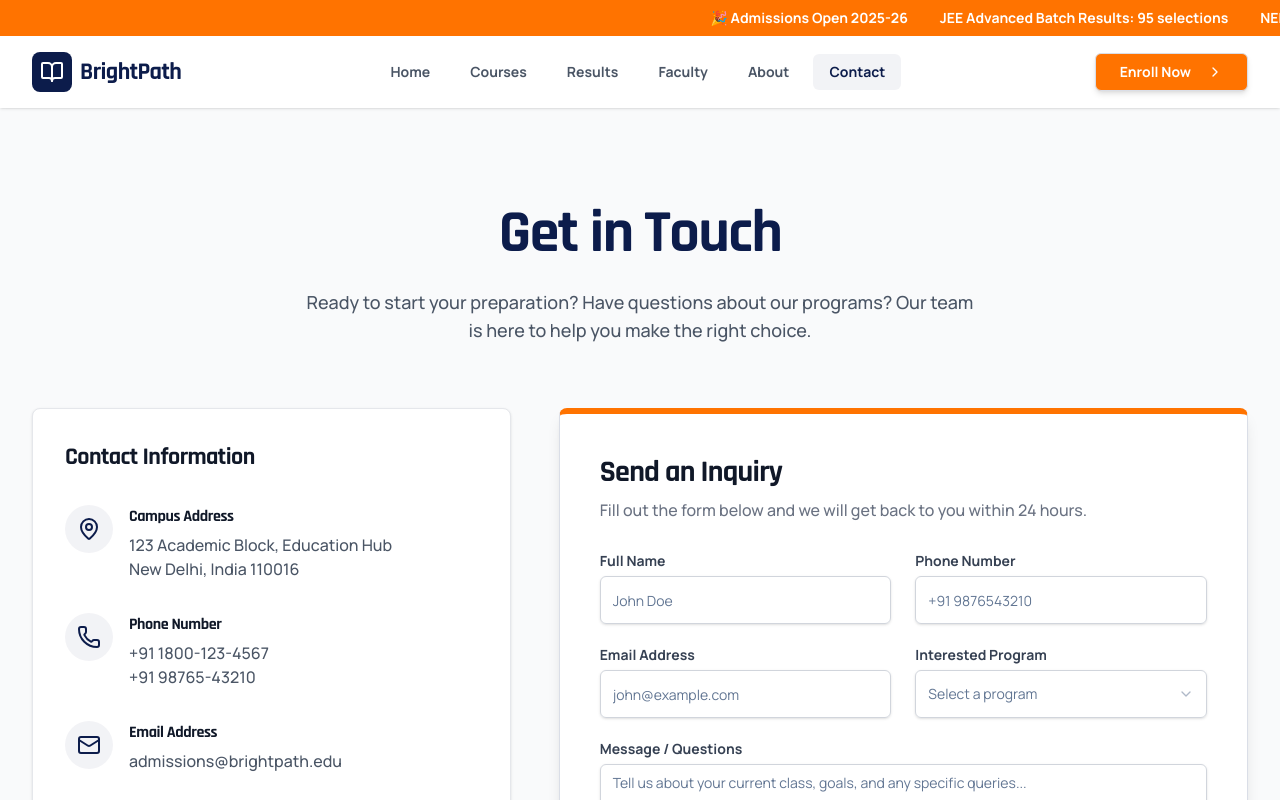
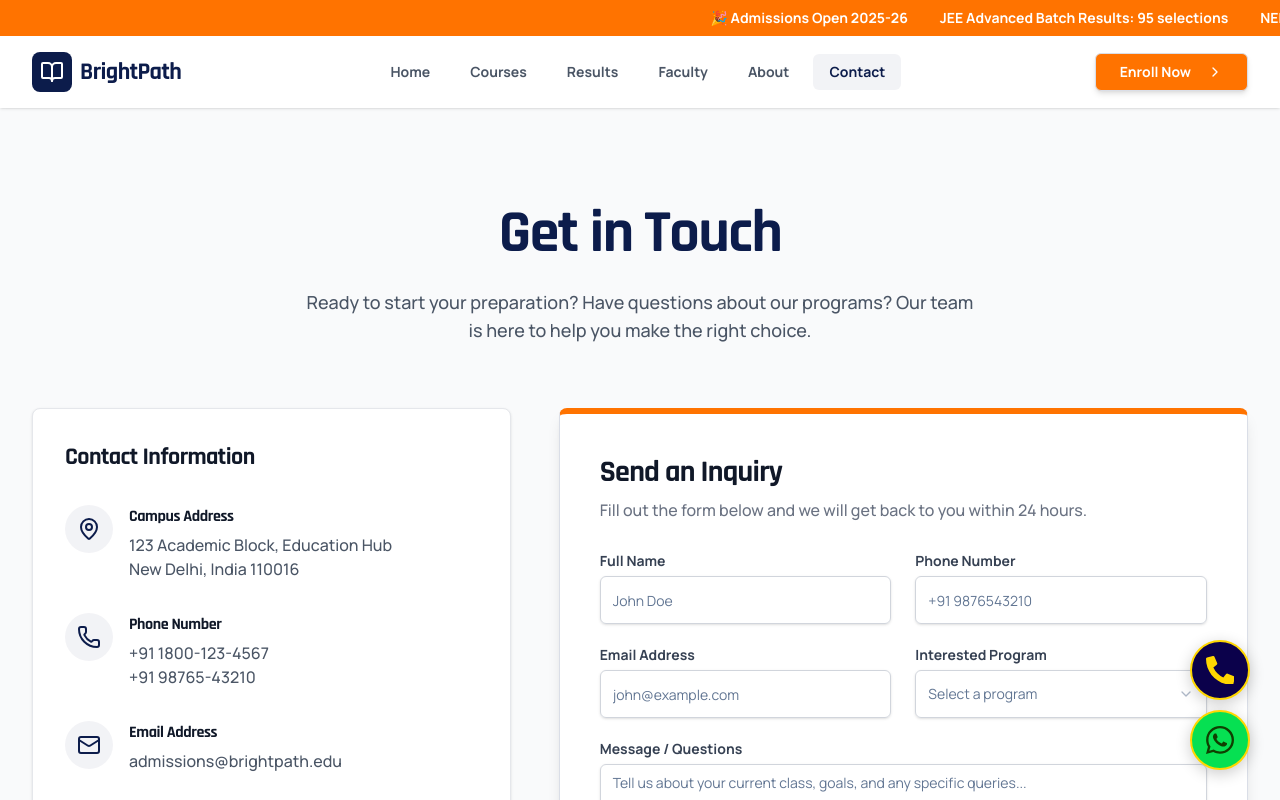
Before and after one commit to aksri648/coaching_web_2, a React (Vite) app: page /contact in a window 1280 px wide. Shown: the top 800 px of the page. Built offline with nearby package versions, Linux system fonts and the light colour scheme.

Commit message:
added call and whatsapp button

```diff
--- /dev/null
+++ b/src/components/callbutton-whatsappbutton/callbutton.css
@@ -0,0 +1,48 @@
+.call-button {
+  position: fixed;
+  bottom: 100px;      /* Above WhatsApp button */
+  right: 30px;
+  width: 60px;
+  height: 60px;
+  background: #0B014B; /* Navy blue */
+  color: #FFD700;      /* Yellow */
+  border-radius: 50%;
+  display: flex;
+  align-items: center;
+  justify-content: center;
+  box-shadow: 0 4px 15px rgba(0, 0, 0, 0.2);
+  transition: all 0.3s ease;
+  z-index: 1000;
+  text-decoration: none;
+  border: 2px solid #FFD700;
+}
+
+.call-button:hover {
+  background: #1a0b6b;
+  transform: translateY(-5px) scale(1.1);
+  box-shadow: 0 8px 25px rgba(11, 1, 75, 0.4);
+  border-color: #FFD700;
+}
+
+.call-icon {
+  font-size: 1.8rem;
+}
+
+/* Responsive adjustments */
+@media (max-width: 768px) {
+  .call-button {
+    width: 50px;
+    height: 50px;
+    bottom: 80px;      /* Adjusted for smaller screens */
+    right: 20px;
+  }
+  .call-icon {
+    font-size: 1.4rem;
+  }
+}
+
+@media (max-width: 480px) {
+  .call-button {
+    bottom: 80px;
+  }
+}
--- /dev/null
+++ b/src/components/callbutton-whatsappbutton/callbutton.jsx
@@ -0,0 +1,20 @@
+import React from 'react';
+import { FaPhoneAlt } from 'react-icons/fa';
+import './callbutton.css';
+
+const CallButton = () => {
+  const phoneNumber = '+971 56 911 9955';
+  const telUrl = `tel:${phoneNumber}`;
+
+  return (
+    <a
+      href={telUrl}
+      className="call-button"
+      aria-label="Call us"
+    >
+      <FaPhoneAlt className="call-icon" />
+    </a>
+  );
+};
+
+export default CallButton;
--- /dev/null
+++ b/src/components/callbutton-whatsappbutton/whatsappbtn.css
@@ -0,0 +1,42 @@
+.whatsapp-button {
+  position: fixed;
+  bottom: 30px;
+  right: 30px;
+  width: 60px;
+  height: 60px;
+  background: #06e052; /* Navy blue */
+  color: #103f01; /* Yellow */
+  border-radius: 50%;
+  display: flex;
+  align-items: center;
+  justify-content: center;
+  box-shadow: 0 4px 15px rgba(0, 0, 0, 0.2);
+  transition: all 0.3s ease;
+  z-index: 1000;
+  text-decoration: none;
+  border: 2px solid #FFD700; /* Yellow border */
+}
+
+.whatsapp-button:hover {
+  background: #1a0b6b; /* Lighter navy */
+  transform: translateY(-5px) scale(1.1);
+  box-shadow: 0 8px 25px rgba(11, 1, 75, 0.4);
+  border-color: #FFD700;
+}
+
+.whatsapp-icon {
+  font-size: 2rem;
+}
+
+/* Responsive adjustments */
+@media (max-width: 768px) {
+  .whatsapp-button {
+    width: 50px;
+    height: 50px;
+    bottom: 20px;
+    right: 20px;
+  }
+  .whatsapp-icon {
+    font-size: 1.6rem;
+  }
+}
--- /dev/null
+++ b/src/components/callbutton-whatsappbutton/whatsappbtn.jsx
@@ -0,0 +1,23 @@
+import React from 'react';
+import { FaWhatsapp } from 'react-icons/fa';
+import './whatsappbtn.css';
+
+const WhatsAppButton = () => {
+  const phoneNumber = '971569119955';
+  const message = 'Hello, I have a question about your services.';
+  const whatsappUrl = `https://wa.me/${phoneNumber}?text=${encodeURIComponent(message)}`;
+
+  return (
+    <a
+      href={whatsappUrl}
+      className="whatsapp-button"
+      target="_blank"
+      rel="noopener noreferrer"
+      aria-label="Chat on WhatsApp"
+    >
+      <FaWhatsapp className="whatsapp-icon" />
+    </a>
+  );
+};
+
+export default WhatsAppButton;
--- a/src/components/layout/PageLayout.tsx
+++ b/src/components/layout/PageLayout.tsx
@@ -2,6 +2,8 @@ import { useEffect } from "react";
 import { useLocation } from "wouter";
 import { Navbar } from "./Navbar";
 import { Footer } from "./Footer";
+import CallButton from "@/components/callbutton-whatsappbutton/callbutton";
+import WhatsAppButton from "@/components/callbutton-whatsappbutton/whatsappbtn";
 
 export function PageLayout({ children }: { children: React.ReactNode }) {
   const [location] = useLocation();
@@ -18,6 +20,8 @@ export function PageLayout({ children }: { children: React.ReactNode }) {
         {children}
       </main>
       <Footer />
+      <CallButton />
+      <WhatsAppButton />
     </div>
   );
 }
```
